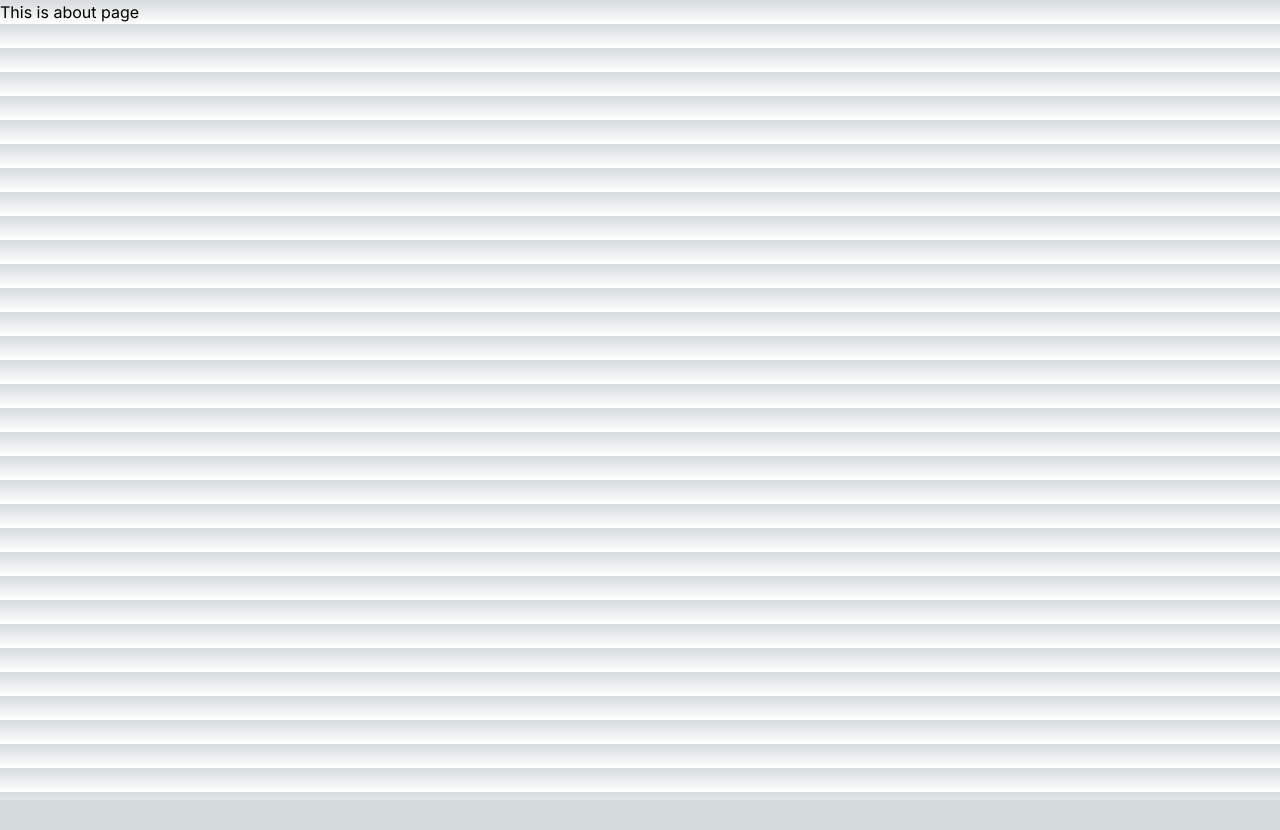
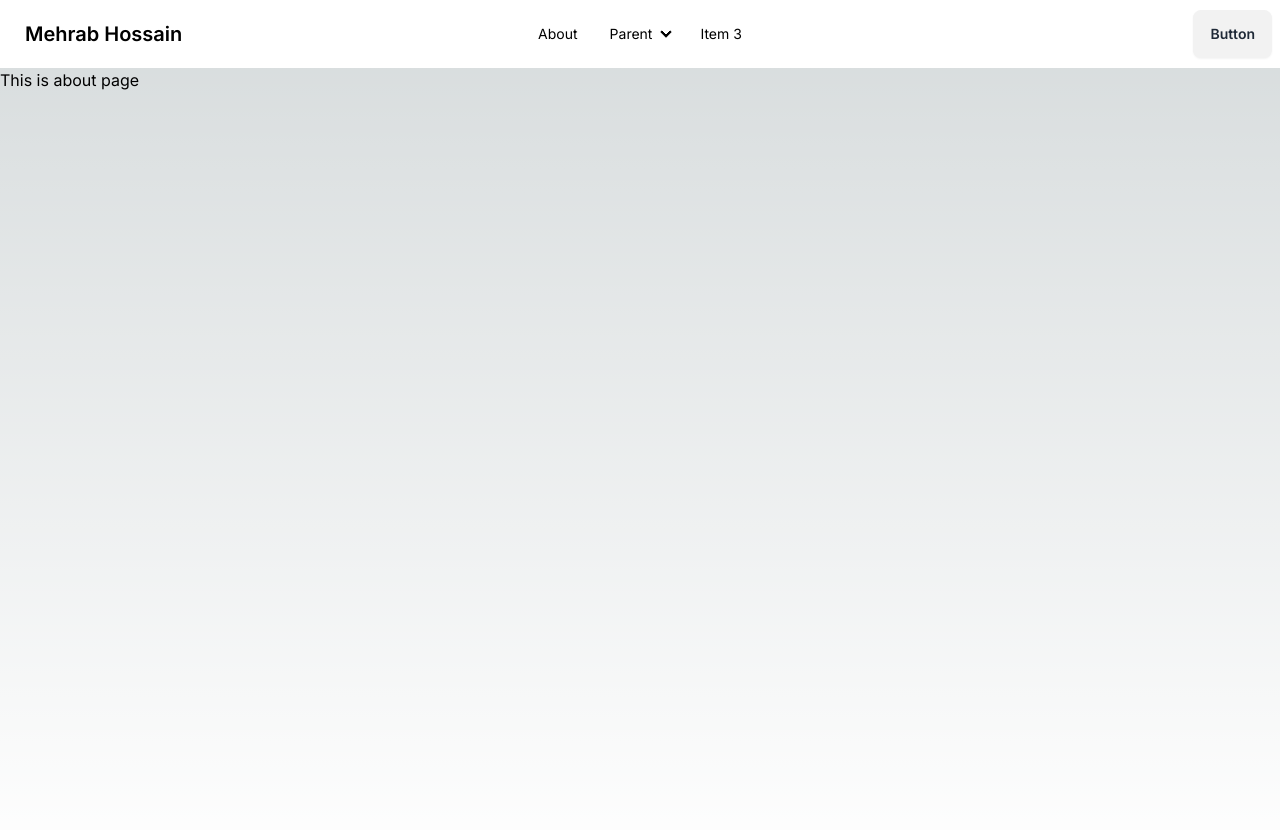
Before and after one commit to mehrabhossain1/nextjs-portfolio, a Next.js app: page /about in a window 1280 px wide. Shown: the top 830 px of the page. Before the commit the page ends 800 px from the top, so only its background shows below. Built offline with nearby package versions, Linux system fonts and the light colour scheme.

Commit message:
Home page

```diff
--- a/src/app/layout.js
+++ b/src/app/layout.js
@@ -1,5 +1,6 @@
 import { Inter } from "next/font/google";
 import "./globals.css";
+import Navbar from "@/components/Shared/Navbar";
 
 const inter = Inter({ subsets: ["latin"] });
 
@@ -11,7 +12,10 @@
 export default function RootLayout({ children }) {
   return (
     <html lang="en">
-      <body className={inter.className}>{children}</body>
+      <body className={inter.className}>
+        <Navbar />
+        <div className="min-h-screen">{children}</div>
+      </body>
     </html>
   );
 }
--- a/src/app/page.js
+++ b/src/app/page.js
@@ -1,3 +1,4 @@
+import Navbar from "@/components/Shared/Navbar";
 import React from "react";
 
 const HomePage = () => {
--- /dev/null
+++ b/src/components/Shared/Navbar.jsx
@@ -0,0 +1,82 @@
+import Link from "next/link";
+import React from "react";
+
+const Navbar = () => {
+  return (
+    <div className="navbar bg-base-100">
+      <div className="navbar-start">
+        <div className="dropdown">
+          <div tabIndex={0} role="button" className="btn btn-ghost lg:hidden">
+            <svg
+              xmlns="http://www.w3.org/2000/svg"
+              className="h-5 w-5"
+              fill="none"
+              viewBox="0 0 24 24"
+              stroke="currentColor"
+            >
+              <path
+                strokeLinecap="round"
+                strokeLinejoin="round"
+                strokeWidth="2"
+                d="M4 6h16M4 12h8m-8 6h16"
+              />
+            </svg>
+          </div>
+          <ul
+            tabIndex={0}
+            className="menu menu-sm dropdown-content mt-3 z-[1] p-2 shadow bg-base-100 rounded-box w-52"
+          >
+            <li>
+              <a>Item 1</a>
+            </li>
+            <li>
+              <a>Parent</a>
+              <ul className="p-2">
+                <li>
+                  <a>Submenu 1</a>
+                </li>
+                <li>
+                  <a>Submenu 2</a>
+                </li>
+              </ul>
+            </li>
+            <li>
+              <a>Item 3</a>
+            </li>
+          </ul>
+        </div>
+        <Link href="/" className="btn btn-ghost text-xl">
+          Mehrab Hossain
+        </Link>
+      </div>
+      <div className="navbar-center hidden lg:flex">
+        <ul className="menu menu-horizontal px-1">
+          <li>
+            <Link href="/about">About</Link>
+          </li>
+          <li>
+            <details>
+              <summary>Parent</summary>
+              <ul className="p-2">
+                <li>
+                  <a>Submenu 1</a>
+                </li>
+                <li>
+                  <a>Submenu 2</a>
+                </li>
+              </ul>
+            </details>
+          </li>
+          <li>
+            <a>Item 3</a>
+          </li>
+        </ul>
+      </div>
+      <div className="navbar-end">
+        <a className="btn">Button</a>
+      </div>
+    </div>
+  );
+};
+
+export default Navbar;
--- a/tailwind.config.js
+++ b/tailwind.config.js
@@ -14,5 +14,5 @@
       },
     },
   },
-  plugins: [],
+  plugins: [require("daisyui")],
 };
```
Also changed, not shown: package.json (+6 -5 lines), 1 other file (tests, documents, lock files or other folders).
